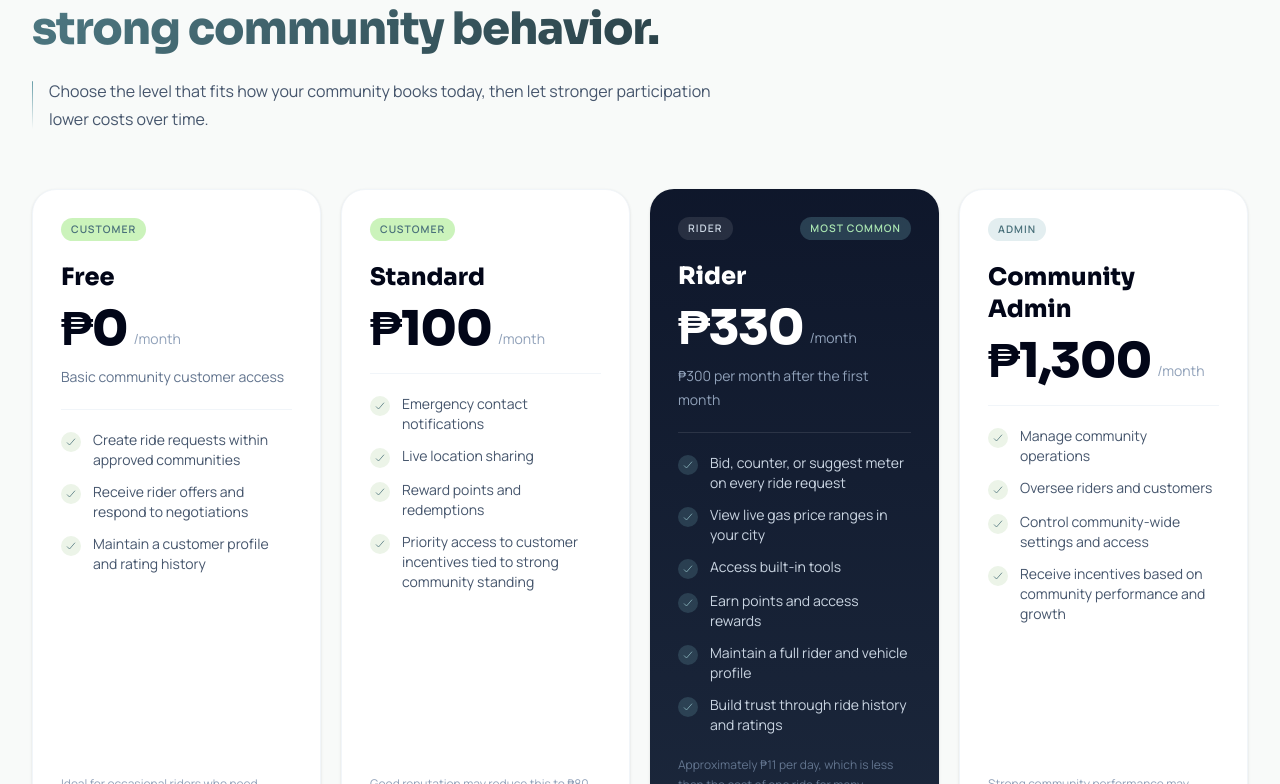
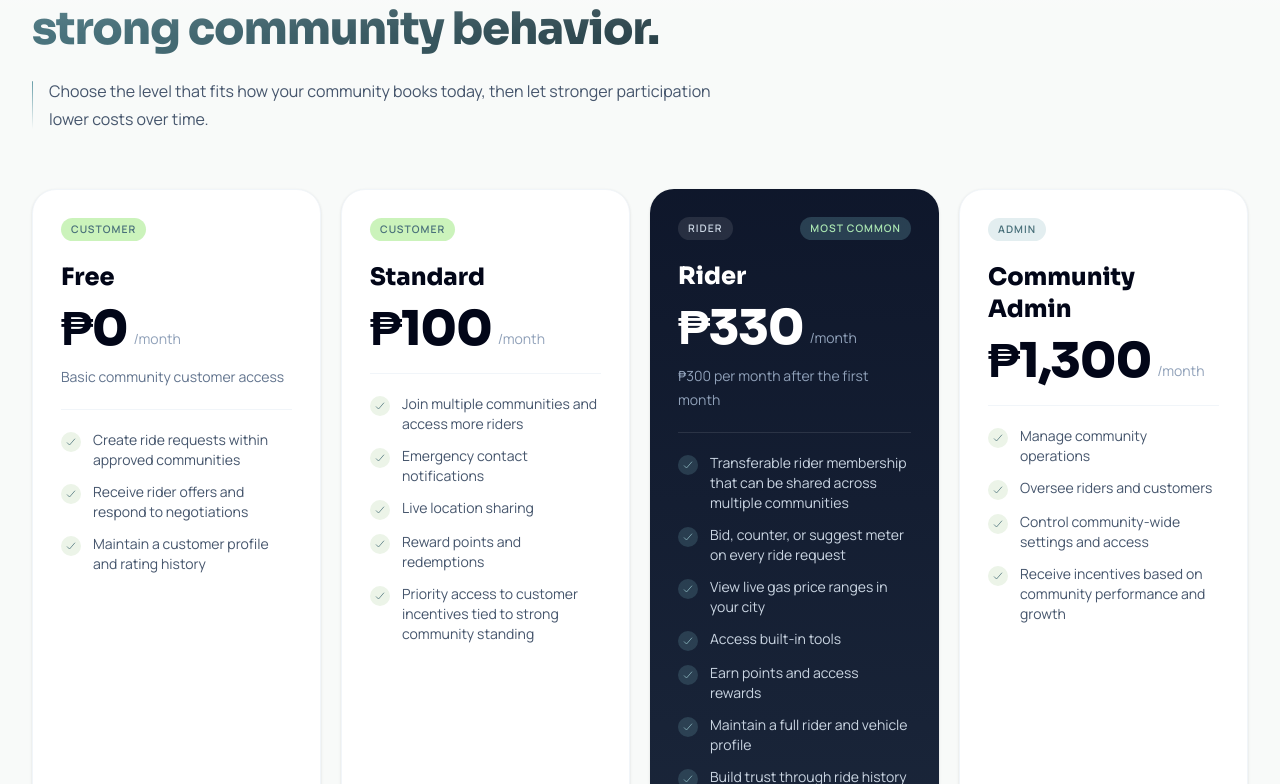
Before and after one commit to kloyaa/kawingride, a Next.js app: page / in a window 1280 px wide. Shown: the part 11216-12000 px from the top of the page. Built offline with nearby package versions, Linux system fonts and the light colour scheme; no server answers.

Commit message:
fix: update pricing content

```diff
--- a/components/landing/content.ts
+++ b/components/landing/content.ts
@@ -583,6 +583,7 @@ export const pricingPlans: PricingPlan[] = [
           {
             title: "Everything in Free, plus",
             items: [
+              "Join multiple communities and access more riders",
               "Emergency contact notifications",
               "Live location sharing",
               "Reward points and redemptions",
@@ -611,6 +612,7 @@ export const pricingPlans: PricingPlan[] = [
           {
             title: "Included access",
             items: [
+              "Transferable rider membership that can be shared across multiple communities",
               "Bid, counter, or suggest meter on every ride request",
               "View live gas price ranges in your city",
               "Access built-in tools",
```
